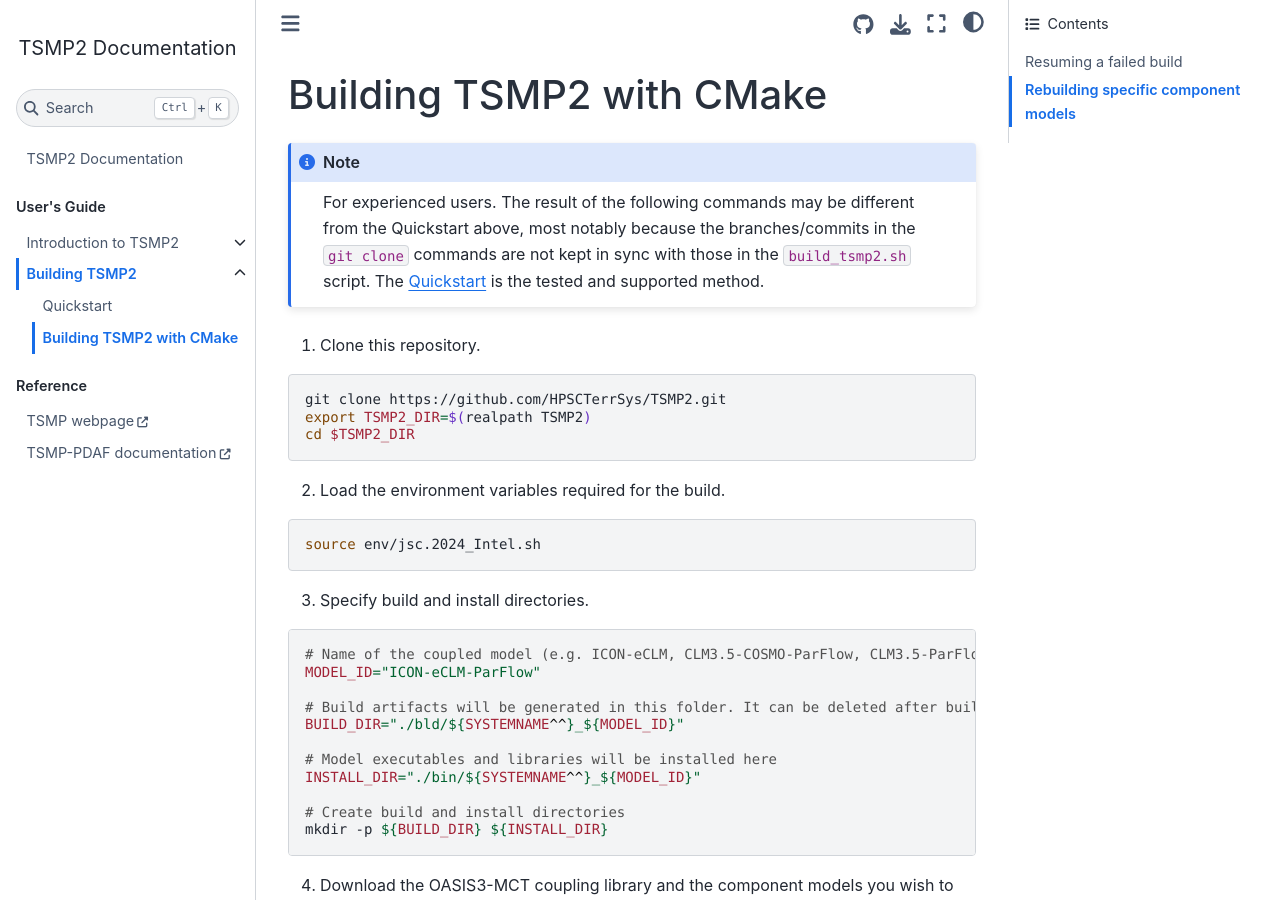
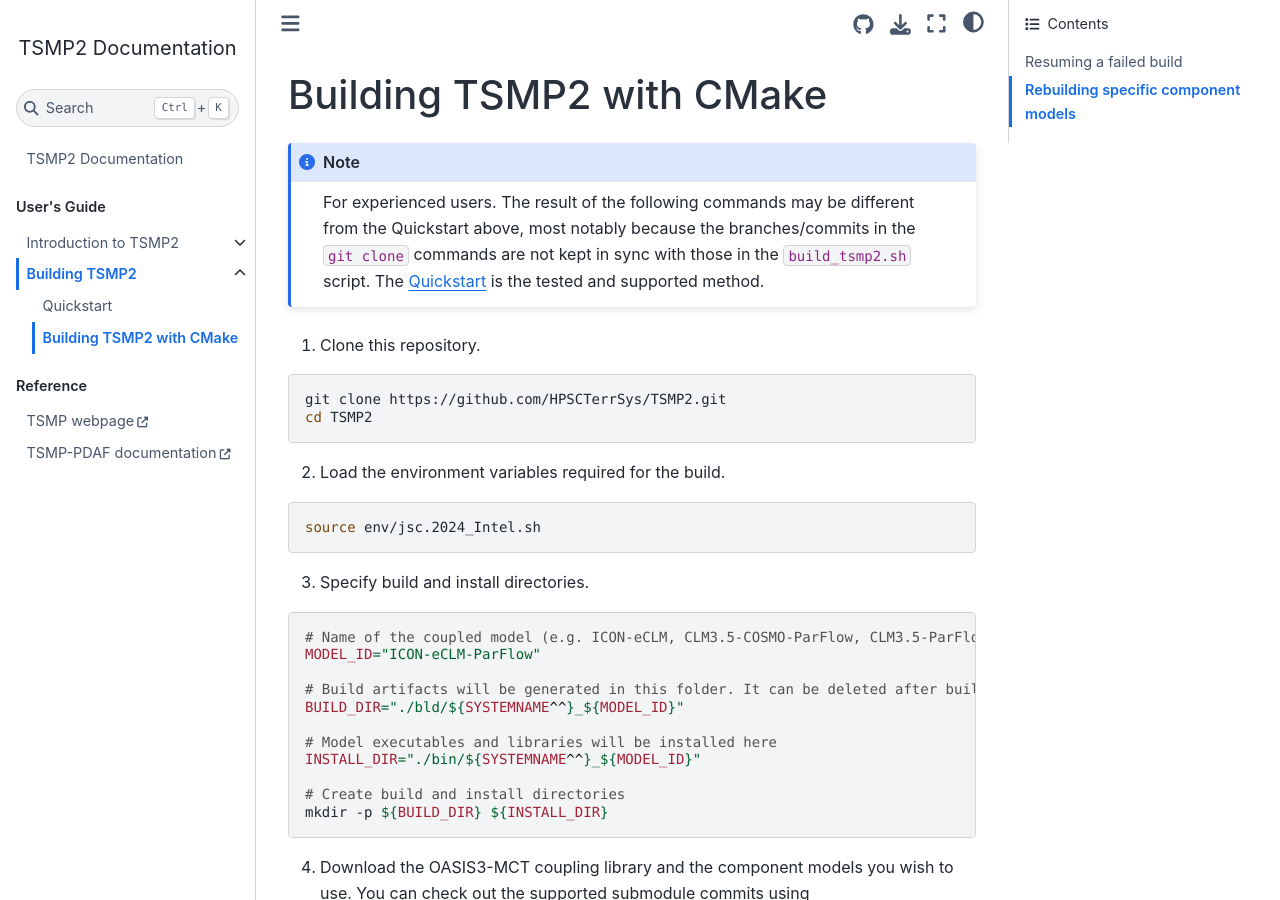
Before and after one commit to HPSCTerrSys/TSMP2, a Jupyter Book: the page built from docs/users_guide/building_TSMP2/BuildingTSMP2wCMake.md, in a window 1280 px wide and 900 px high. Built offline with Jupyter Book 1.0.4 settings and Sphinx 7.4.7 and the Sphinx Book theme 1.1.4, drawn with Linux system fonts in a browser that asks for light colours.

Commit message:
removed TSMP2_DIR from BuildingTSMP2wCMake

````diff
--- a/docs/users_guide/building_TSMP2/BuildingTSMP2wCMake.md
+++ b/docs/users_guide/building_TSMP2/BuildingTSMP2wCMake.md
@@ -10,8 +10,7 @@ The [Quickstart](#Quickstart) is the tested and supported method.
 
 ```bash
 git clone https://github.com/HPSCTerrSys/TSMP2.git
-export TSMP2_DIR=$(realpath TSMP2)
-cd $TSMP2_DIR
+cd TSMP2
 ```
 
 2. Load the environment variables required for the build.
````
